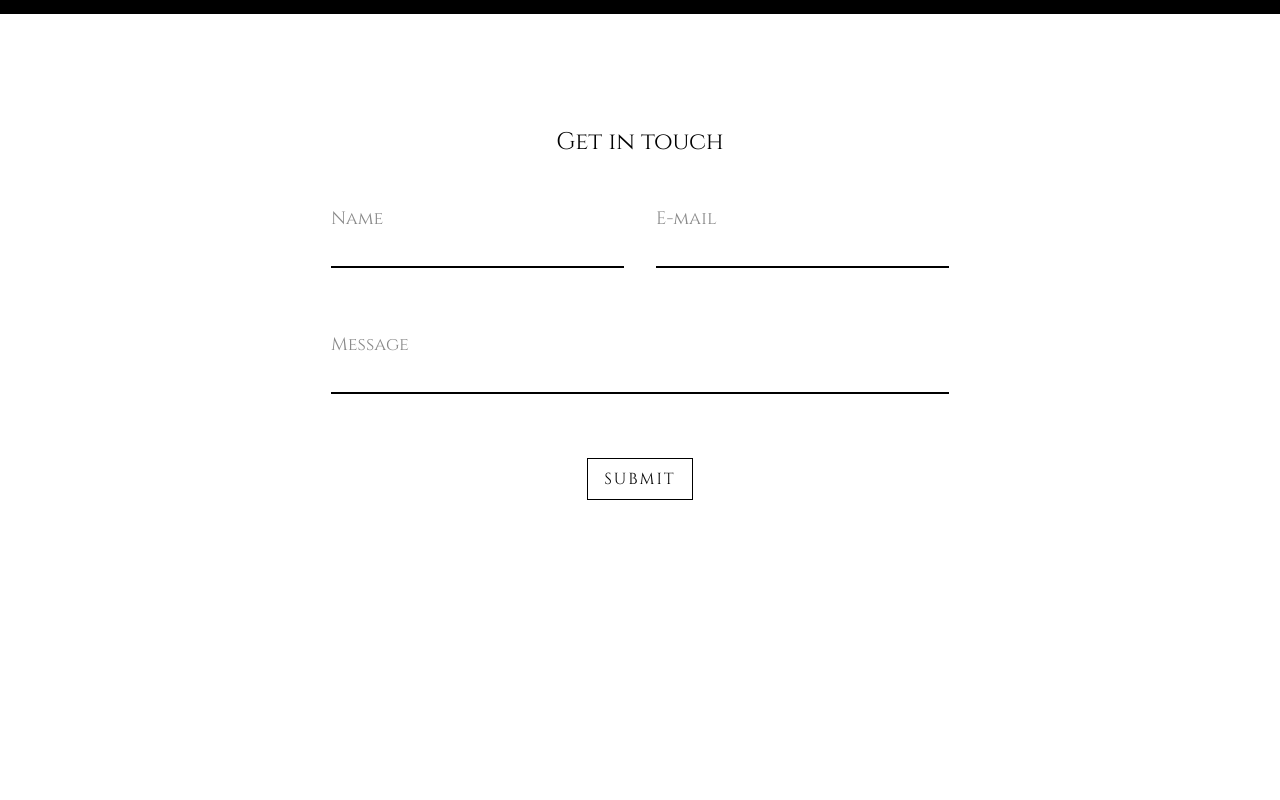
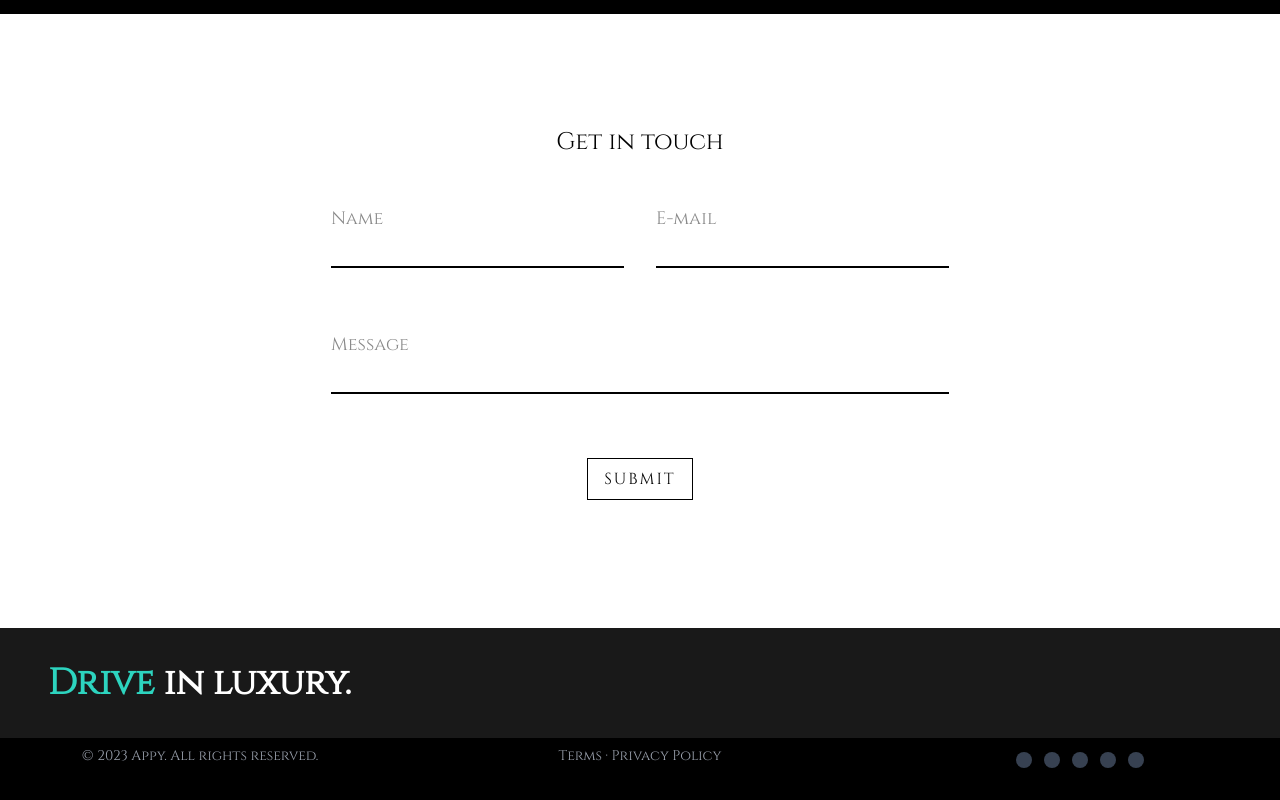
Before and after one commit to MetaSource/Parallax_NEXT, a Next.js app: page / in a window 1280 px wide. Shown: the part 2361-3161 px from the top of the page. Before the commit the page ends 2989 px from the top, so only its background shows below. Built offline with nearby package versions, Linux system fonts and the light colour scheme.

Commit message:
Add footer

```diff
--- /dev/null
+++ b/app/components/Footer.jsx
@@ -0,0 +1,30 @@
+import React from 'react'
+import SocialIcons from './SocialIcons'
+import { IconsData } from './IconsData'
+
+const Footer = () => {
+  return (
+    <footer className="bg-black text-white">
+    <div className="md:flex md:justify-between md:items-center sm:px-12 px-4 bg-[#ffffff19] py-7">
+      <h1
+        className="lg:text-4xl text-3xl md:mb-0 mb-6 lg:leading-normal font-semibold
+       md:w-2/5"
+      >
+        <span className="text-teal-400">Drive</span> in luxury.
+      </h1>
+
+    </div>
+
+    <div
+      className="grid grid-cols-1 sm:grid-cols-2 lg:grid-cols-3 gap-10
+    text-center pt-2 text-gray-400 text-sm pb-8"
+    >
+      <span>© 2023 Appy. All rights reserved.</span>
+      <span>Terms · Privacy Policy</span>
+      <SocialIcons Icons={IconsData} />
+    </div>
+  </footer>
+  )
+}
+
+export default Footer
--- a/app/components/Hero.jsx
+++ b/app/components/Hero.jsx
@@ -2,7 +2,7 @@ import React from 'react'
 
 const Hero = ({businessName, city, buttonLabel}) => {
   return (
-    <div className='flex items-center justify-center h-screen bg-fixed bg-cover custom-img2'>
+    <div className='flex items-center justify-center h-screen bg-device sm:bg-device-sm bg-fixed bg-cover md:custom-img2'>
         {/*overlay*/}
         <div className='absolute top-0 left-0 right-0 bottom-0 bg-black/50 z-[2]' />
         <div className='p-5 text-white z-[2] mt-[-10rem]'>
--- /dev/null
+++ b/app/components/IconsData.jsx
@@ -0,0 +1,7 @@
+export const IconsData = [
+    { name: "logo-facebook", link: "#" },
+    { name: "logo-twitter", link: "#" },
+    { name: "logo-github", link: "#" },
+    { name: "logo-linkedin", link: "#" },
+    { name: "logo-instagram", link: "#" },
+  ];
--- a/app/components/InstagramData.jsx
+++ b/app/components/InstagramData.jsx
@@ -5,7 +5,7 @@ export const InstagramData = [
     },
     {
         image:
-        'https://images.unsplash.com/photo-1601362840469-51e4d8d58785?ixlib=rb-4.0.3&ixid=M3wxMjA3fDB8MHxwaG90by1wYWdlfHx8fGVufDB8fHx8fA%3D%3D&auto=format&fit=crop&w=2070&q=80',
+        'https://images.unsplash.com/photo-1567691624074-d25d4b76fbac?ixlib=rb-4.0.3&ixid=M3wxMjA3fDB8MHxwaG90by1wYWdlfHx8fGVufDB8fHx8fA%3D%3D&auto=format&fit=crop&w=2070&q=80',
     },
     {
         image:
@@ -25,6 +25,6 @@ export const InstagramData = [
     },
     {
         image:
-        'https://images.unsplash.com/photo-1567691624074-d25d4b76fbac?ixlib=rb-4.0.3&ixid=M3wxMjA3fDB8MHxwaG90by1wYWdlfHx8fGVufDB8fHx8fA%3D%3D&auto=format&fit=crop&w=2070&q=80',
+        'https://images.unsplash.com/photo-1601362840469-51e4d8d58785?ixlib=rb-4.0.3&ixid=M3wxMjA3fDB8MHxwaG90by1wYWdlfHx8fGVufDB8fHx8fA%3D%3D&auto=format&fit=crop&w=2070&q=80',
     },
 ]
--- /dev/null
+++ b/app/components/SocialIcons.jsx
@@ -0,0 +1,20 @@
+import React from 'react'
+
+const SocialIcons = ({Icons}) => {
+  return (
+    <div className="text-teal-500">
+      {Icons.map((icon) => (
+        <span
+          key={icon.name}
+          className="p-2 cursor-pointer inline-flex items-center
+        rounded-full bg-gray-700 mx-1.5 text-xl hover:text-gray-100 hover:bg-teal-500
+        duration-300 "
+        >
+          <ion-icon name={icon.name}></ion-icon>
+        </span>
+      ))}
+    </div>
+  )
+}
+
+export default SocialIcons
--- a/app/globals.css
+++ b/app/globals.css
@@ -39,6 +39,10 @@ html{
   scroll-behavior: smooth;
 }
 
+.custom-mobile {
+  background-image: url('https://images.unsplash.com/photo-1610478920626-fb94a144840b?ixlib=rb-4.0.3&ixid=M3wxMjA3fDB8MHxwaG90by1wYWdlfHx8fGVufDB8fHx8fA%3D%3D&auto=format&fit=crop&w=3087&q=80');
+}
+
 .custom-img {
   background-image: url('https://images.unsplash.com/photo-1492144534655-ae79c964c9d7?ixlib=rb-4.0.3&ixid=M3wxMjA3fDB8MHxwaG90by1wYWdlfHx8fGVufDB8fHx8fA%3D%3D&auto=format&fit=crop&w=1883&q=80');
 }
@@ -46,3 +50,7 @@ html{
 .custom-img2 {
   background-image: url('https://images.unsplash.com/photo-1605557833955-43b5db995535?ixlib=rb-4.0.3&ixid=M3wxMjA3fDB8MHxwaG90by1wYWdlfHx8fGVufDB8fHx8fA%3D%3D&auto=format&fit=crop&w=1326&q=80');
 }
+
+.custom-img3 {
+  background-image: url('https://images.unsplash.com/photo-1605557833955-43b5db995535?ixlib=rb-4.0.3&ixid=M3wxMjA3fDB8MHxwaG90by1wYWdlfHx8fGVufDB8fHx8fA%3D%3D&auto=format&fit=crop&w=1326&q=80');
+}
--- a/app/page.js
+++ b/app/page.js
@@ -6,6 +6,7 @@ import Instagram from './components/Instagram'
 import Navbar from './components/Navbar'
 import Slider from './components/Slider'
 import { SliderData } from './components/SliderData'
+import Footer from './components/Footer'
 
 export default function Home() {
   const brandName='Lux Rentals'
@@ -18,6 +19,7 @@ export default function Home() {
     <Slider slides={SliderData}/>
     <Instagram handle={brandHandle} />
     <ElegantContact />
+    <Footer />
   </>
   )
 }
--- a/tailwind.config.js
+++ b/tailwind.config.js
@@ -7,11 +7,10 @@ module.exports = {
   ],
   theme: {
     extend: {
-      backgroundImage: {
-        'gradient-radial': 'radial-gradient(var(--tw-gradient-stops))',
-        'gradient-conic':
-          'conic-gradient(from 180deg at 50% 50%, var(--tw-gradient-stops))',
-      },
+      backgroundImage: theme => ({
+        'device': "url('https://images.unsplash.com/photo-1610478920626-fb94a144840b?ixlib=rb-4.0.3&ixid=M3wxMjA3fDB8MHxwaG90by1wYWdlfHx8fGVufDB8fHx8fA%3D%3D&auto=format&fit=crop&w=3087&q=80')",
+        'device-sm': "url('https://images.unsplash.com/photo-1605557833955-43b5db995535?ixlib=rb-4.0.3&ixid=M3wxMjA3fDB8MHxwaG90by1wYWdlfHx8fGVufDB8fHx8fA%3D%3D&auto=format&fit=crop&w=1326&q=80')",
+    }),
     },
   },
   plugins: [],
```
